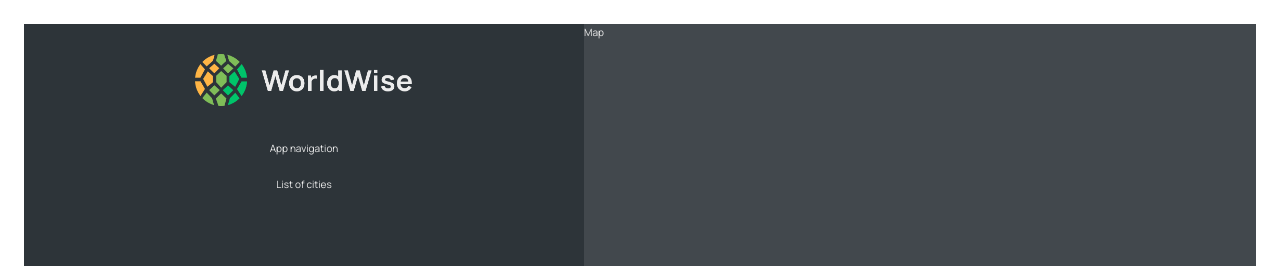
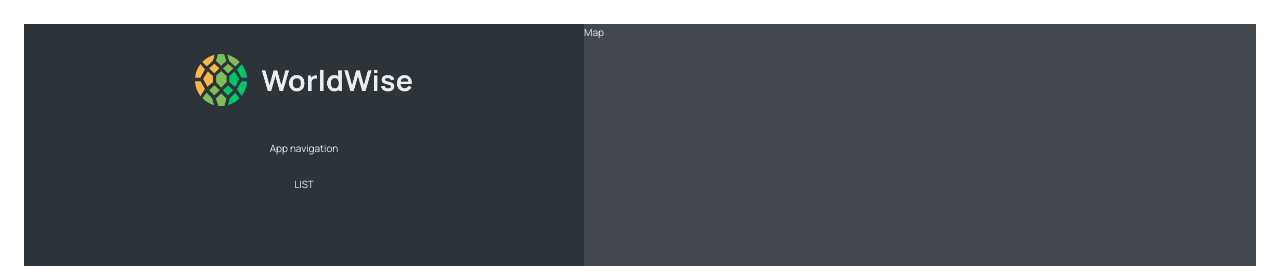
Before and after one commit to satyamkale27/World-Wise, a React (Vite) app: page /app in a window 1280 px wide. Shown: the top 266 px of the page. Built offline with nearby package versions, Linux system fonts and the light colour scheme.

Commit message:
index element used

```diff
--- a/src/App.jsx
+++ b/src/App.jsx
@@ -15,6 +15,7 @@ function App() {
         <Route path="pricing" element={<Pricing />} />
         <Route path="/login" element={<Login />} />
         <Route path="app" element={<AppLayout />}>
+          <Route index element={<p>LIST</p>} />
           <Route path="cities" element={<p>List of cities</p>} />
           <Route path="countries" element={<p>Countries</p>} />
           <Route path="form" element={<p>Form</p>} />
--- a/src/components/Sidebar.jsx
+++ b/src/components/Sidebar.jsx
@@ -8,7 +8,6 @@ function Sidebar() {
       <Logo />
       <AppNav />
       <Outlet />
-      <p>List of cities</p>
       <footer className={styles.footer}>
         <p className={styles.copyright}>
           &copy; Copyright {new Date().getFullYear()} by WorldWise Inc.
```
